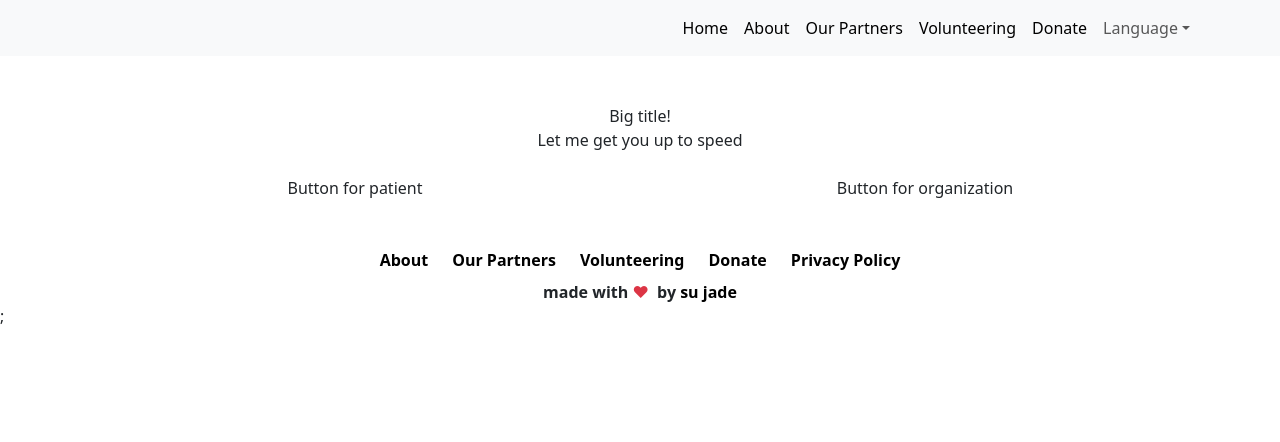
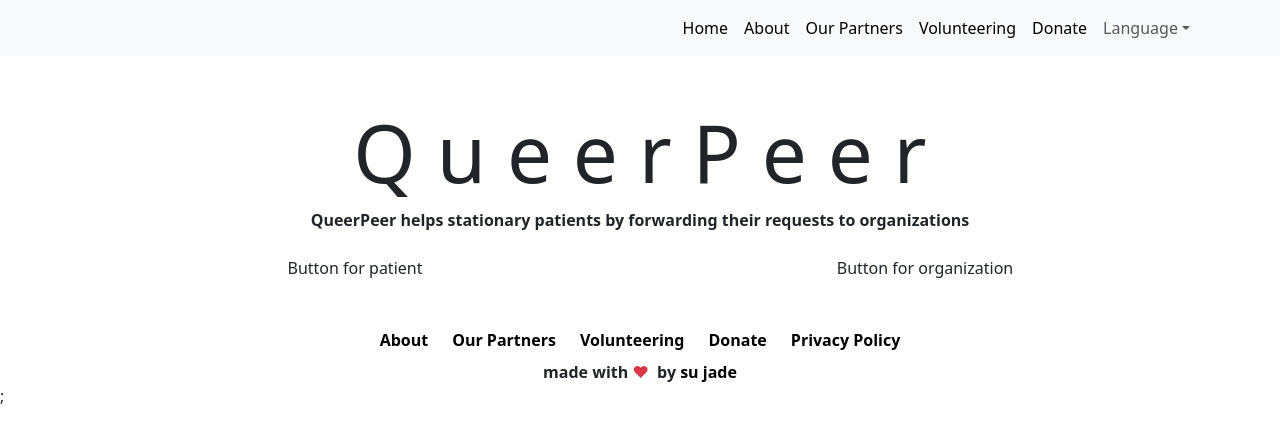
Before and after one commit to sujade/queer-peer, a Next.js app: page / in a window 1280 px wide. Shown: the top 442 px of the page. Built offline with nearby package versions, Linux system fonts and the light colour scheme.

Commit message:
change the heading and the description text

```diff
--- a/src/app/page.tsx
+++ b/src/app/page.tsx
@@ -6,9 +6,8 @@ const Page = () => {
     <Container className='my-5'>
       <Row className='mb-4'>
         <Col xs={12} className='text-center'>
-          <span>Big title!</span>
-          <br />
-          <span>Let me get you up to speed</span>
+          <h1 className={'display-1'}>Q u e e r  P e e  r</h1>
+          <span className={'fw-bold'}>QueerPeer helps stationary patients by forwarding their requests to organizations</span>
         </Col>
       </Row>
       <Row className='mb-4'>
```
